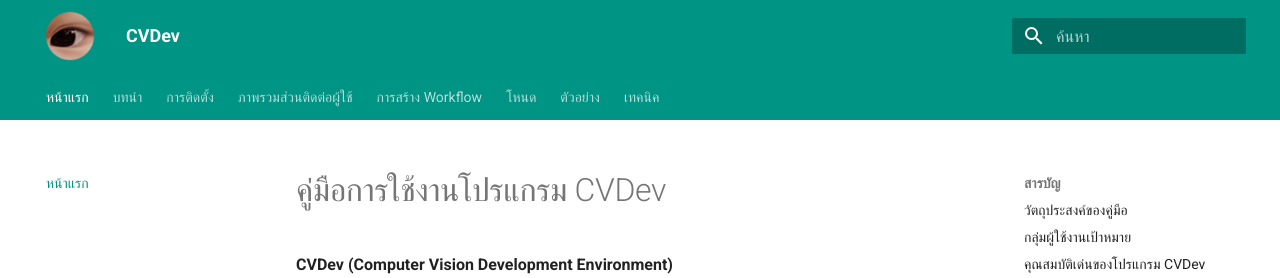
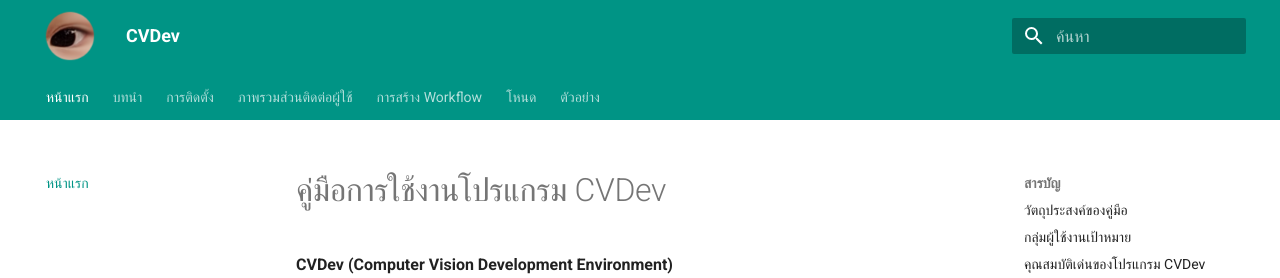
Before and after one commit to kawtommudd/CVDev-Manual, an MkDocs documentation site: the page built from docs/index.md, in a window 1280 px wide and 900 px high. Shown: the top 278 px of the window. Built offline with MkDocs 1.6.1 and Material for MkDocs 9.7.7, drawn with Linux system fonts in a browser that asks for light colours.

Commit message:
ลบไฟล์8

```diff
--- a/mkdocs.yml
+++ b/mkdocs.yml
@@ -35,7 +35,6 @@
   - การสร้าง Workflow: 05_workflow.md
   - โหนด: 06_nodes.md
   - ตัวอย่าง: 07_examples.md
-  - เทคนิค: 08_troubleshooting.md
 
 plugins:
   - search
```
